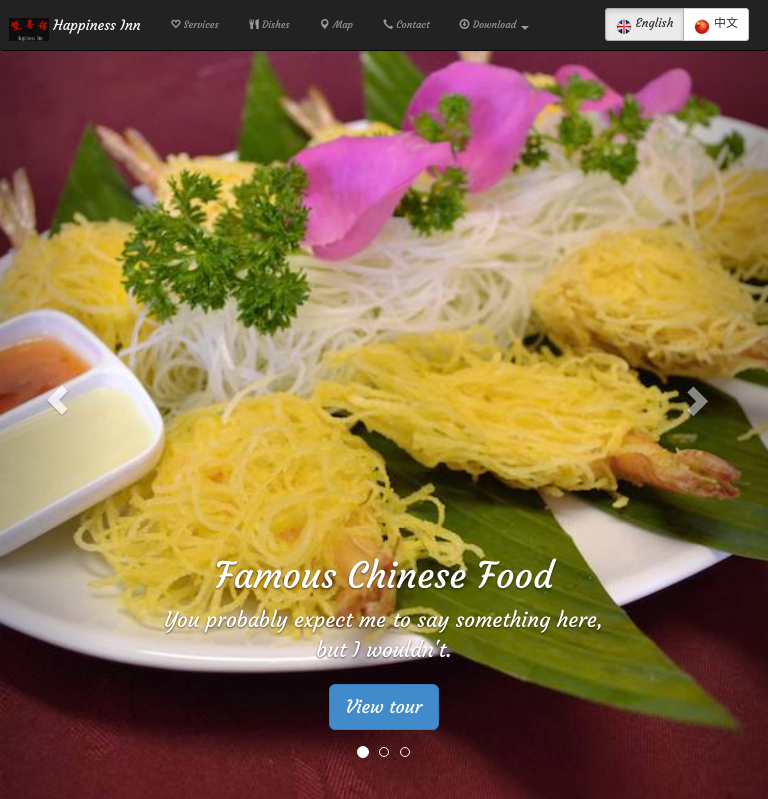
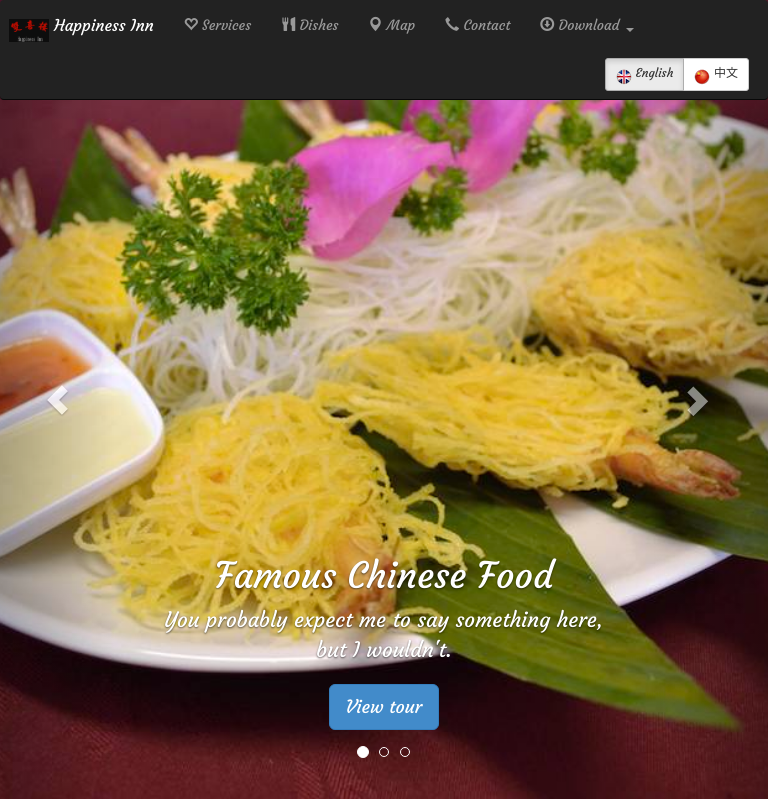
Before and after one commit to wonderwoman06/restaurant, a PHP site: page / in a window 768 px wide. Shown: the top 799 px of the page. Run offline with PHP 8.4, Linux system fonts and the light colour scheme; some libraries are stand-ins or nearby versions.

Commit message:
adjust more

```diff
--- a/css/style.css
+++ b/css/style.css
@@ -229,11 +229,11 @@ html, body {
   }
 
    .navbar-brand{
-    font-size: 14px;
+    font-size: 16px;
   }
 
   .navbar-nav{
-    font-size: 10px;
+    font-size: 14px;
   }
 
 
```
